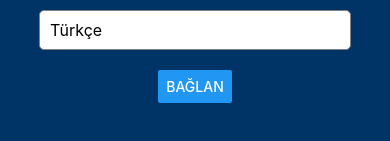
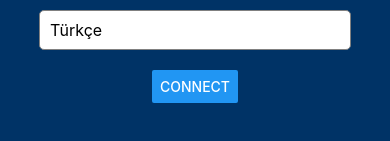
Before and after one commit to business-service-solution-gmbh/id24.tr-react-sample, a React Native app: screen / in a window 390 px wide. Shown: the part 451-592 px from the top of the page. Built offline with nearby package versions, Linux system fonts and the light colour scheme.

Commit message:
update lang

```diff
--- a/App.tsx
+++ b/App.tsx
@@ -48,7 +48,7 @@ const App = () => {
           </TouchableOpacity>
           {dropdownOpen && (
             <View style={styles.dropdown}>
-              <Text style={styles.dropdownHeader}>Lütfen SDK Dilini Seçiniz</Text>
+              <Text style={styles.dropdownHeader}>Choose SDK language</Text>
               {languages.map((language) => (
                 <TouchableOpacity
                   key={language.value}
@@ -64,7 +64,7 @@ const App = () => {
             </View>
           )}
           <View style={styles.buttonContainer}>
-            <Button title="Bağlan" onPress={handlePress} />
+            <Button title="Connect" onPress={handlePress} />
           </View>
         </ScrollView>
       </TouchableWithoutFeedback>
```
